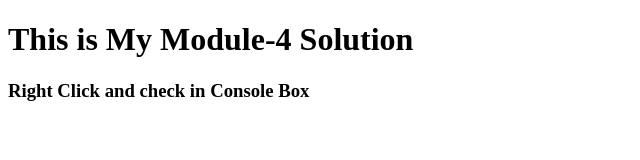
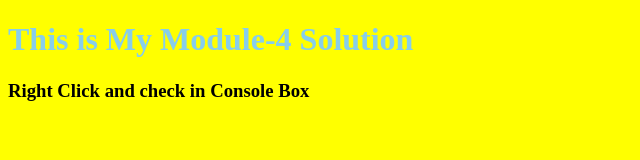
Before and after one commit to Pawan-Kukreja/Pawan-Kukreja.github.io, a plain HTML site: page Mod4-Sol/index.html in a window 1280 px wide. Shown: the whole page, without its empty margins (0-640 px from the left). Drawn offline with Linux system fonts and the light colour scheme.

Commit message:
Update index.html

```diff
--- a/Mod4-Sol/index.html
+++ b/Mod4-Sol/index.html
@@ -4,8 +4,8 @@
 	<meta charset="utf-8">
 	<title></title>
 </head>
-<body>
-	<h1>
+<body bgcolor="yellow">
+	<h1 style="color: skyblue;">
 	This is My Module-4 Solution
 	</h1>
 	<h3>
```
